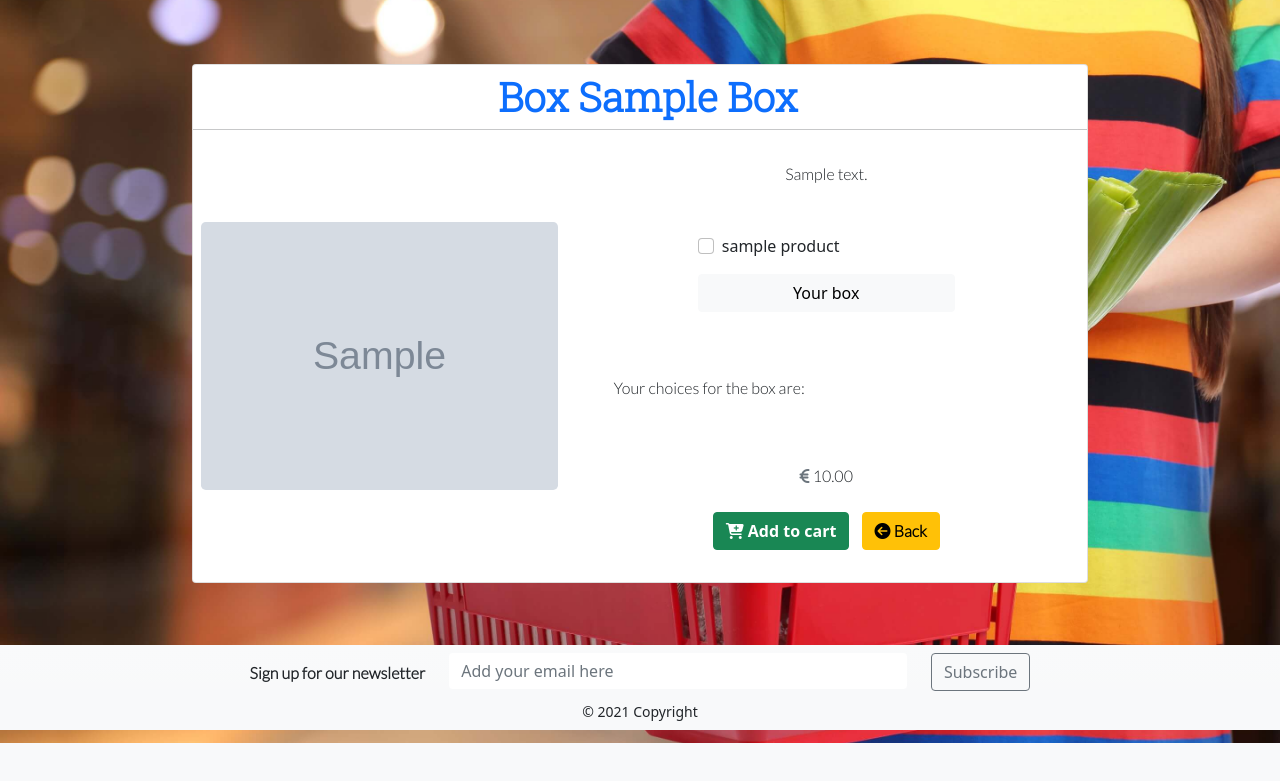
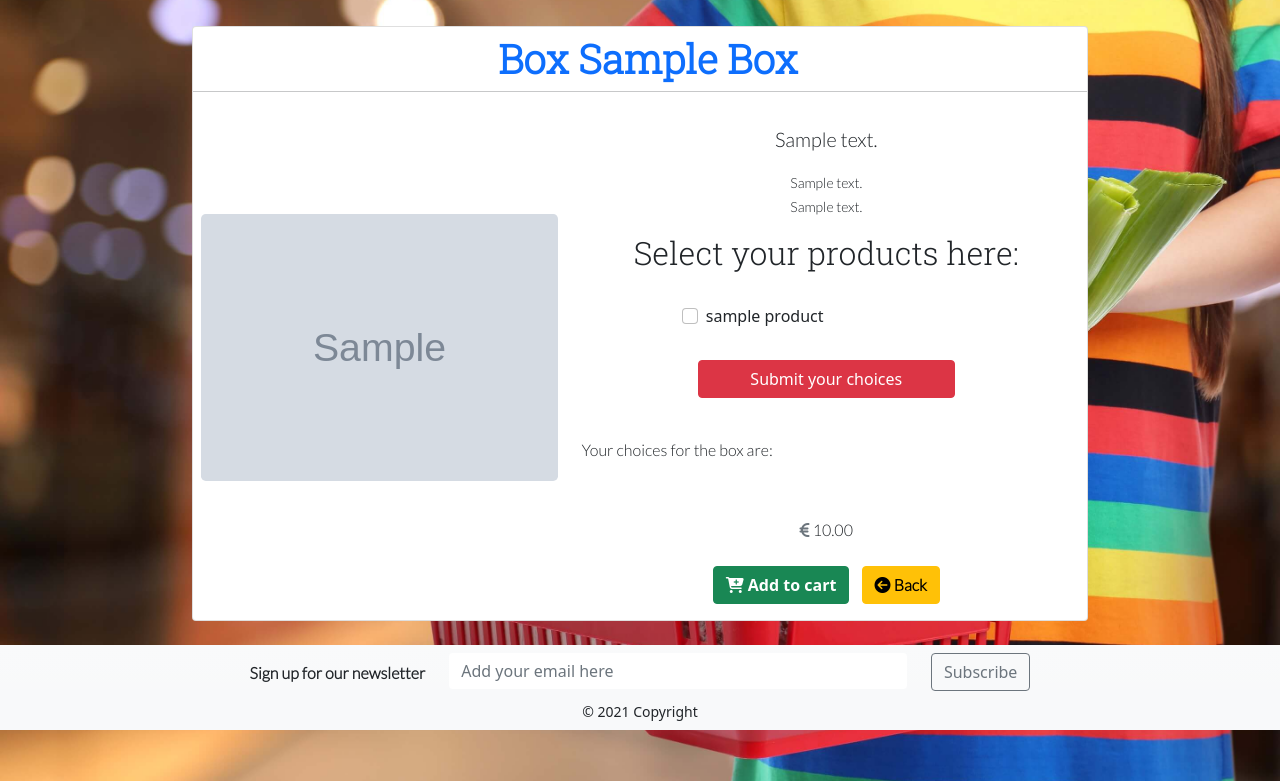
Before and after one commit to nandabritto/PP5, a Django app: page /products/product_details/1 in a window 1280 px wide. Shown: the part 70-851 px from the top of the page. Before the commit the page ends 813 px from the top, so only its background shows below. Run offline with Django 3.2, Linux system fonts and the light colour scheme; tables that the repository leaves empty hold one stand-in row (values such as "Sample post"); grey boxes marked "Sample" are stand-in pictures; some libraries are stand-ins or nearby versions.

Commit message:
Add SEO tags on products pages

```diff
--- a/products/models.py
+++ b/products/models.py
@@ -10,6 +10,8 @@ class Product(models.Model):
     product_price = models.DecimalField(
         max_digits=5, decimal_places=2, null=True)
     product_description = models.TextField()
+    product_note1 = models.TextField(null=True)
+    product_note2 = models.TextField(null=True)
     product_image = models.ImageField(null=True)
 
     def __str__(self):
@@ -26,6 +28,8 @@ class Box(models.Model):
     category = models.CharField(max_length=50, unique=True)
     box_description = models.TextField()
     box_image = models.ImageField(null=True)
+    box_note1 = models.TextField(null=True)
+    box_note2 = models.TextField(null=True)
 
     def __str__(self):
         """ Return box name string """
--- a/products/templates/products/product_detail.html
+++ b/products/templates/products/product_detail.html
@@ -26,26 +26,28 @@
                     {{ box.box_name|title}}</strong></h1>
             <hr>
             <!-- Box image -->
-            <div class="col-md-5 col-lg-5 d-flex align-items-center p-2 ">
+
+            <figure class="col-md-5 col-lg-5 d-flex align-items-center p-2 ">
                 <img src="{{ box.box_image.url }}" class="rounded-3 w-100 " alt="{{ box.box_image }}" itemprop="image">
-            </div>
+            </figure>
+
             <div class="col-md-7 col-lg-7">
                 <div class="card-body ">
                     <!-- Box description -->
-                    <p class="card-text text-center" itemprop="description">{{ box.box_description }}</p>
+                    <p class="card-text text-center lead px-5" itemprop="description">{{ box.box_description }}</p>
+                    <p class="card-text text-center mb-0" itemprop="note"><small>{{ box.box_note1 }}</small></p>
+                    <p class="card-text text-center" itemprop="note"><small>{{ box.box_note2 }}</small></p>
                     <!-- Products options -->
-                    <div class="d-flex justify-content-center m-4 p-4">
-
-                        <form class="product_options" action="" method="post">
+                    <h2 class="text-center">Select your products here:</h2>
+                    <div class="d-flex justify-content-center">
+                        <form class="product_options p-4" action="" method="post" itemprop="product choices">
                             {% csrf_token %}
                             {{form|crispy}}
                             <!-- Submit box products options -->
-                            <input id="but1" class="btn btn-light p-" value="Your box" onsubmit="return false"
-                                onclick="getvalues()">
+                            <input id="but1" class="btn btn-danger m-3" value="Submit your choices"
+                                onsubmit="return false" onclick="getvalues()">
                         </form>
-
                     </div>
-                    <div class="m-3 p-3">
                     <!-- Submited box products options -->
                     <p id="displayvalues" class="text-start"> Your choices for the box are: </p>
                 </div>
@@ -68,7 +70,6 @@
             </div>
         </div>
     </div>
-    </div>
 </section>
 {% endblock %}
 
--- a/static/css/products.css
+++ b/static/css/products.css
@@ -1,10 +1,12 @@
-.product-img-box {
+/*Producs container */
+
+.product-image {
     height: 20vh;
 }
 
 .products-container {
     width: 70%;
-    margin-top:5%;
+    margin-top:2%;
 }
 
 .product-image {
@@ -16,17 +18,17 @@
     padding-bottom: 2vh !important;
 }
 
+/* Media query medium screen*/
 @media only screen and (max-width: 900px) {
     .products-container {
         width: 90%;
     }
 }
 
-
-
+/* Media query xs screen*/
 @media only screen and (max-width: 400px) {
 
     .products-container {
-        padding-bottom: 20vh !important;
+        margin-bottom: 15vh !important;
     }
 }
```
Also changed, not shown: products/templates/products/products.html (+15 -10 lines), products/migrations/0005_auto_20220129_1419.py (added), products/migrations/0006_auto_20220129_1420.py (added). Lines whose indentation alone changed are shown as unchanged.
